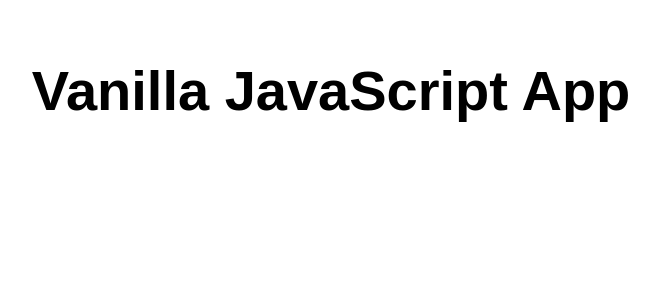
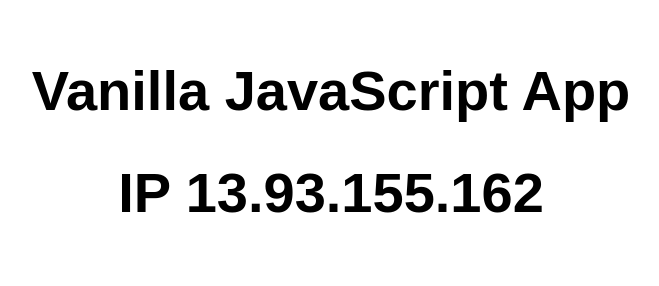
Before and after one commit to krisadityabcde/First-Static-Web-App, a website: page src/index.html in a window 1280 px wide. Shown: the whole page, without its empty margins (309-968 px from the left). Drawn offline with Linux system fonts and the light colour scheme.

Commit message:
Update index.html

```diff
--- a/src/index.html
+++ b/src/index.html
@@ -11,6 +11,7 @@
 <body>
   <main>
     <h1>Vanilla JavaScript App</h1>
+    <h1>IP 13.93.155.162</h1>
   </main>
 </body>
 
```
